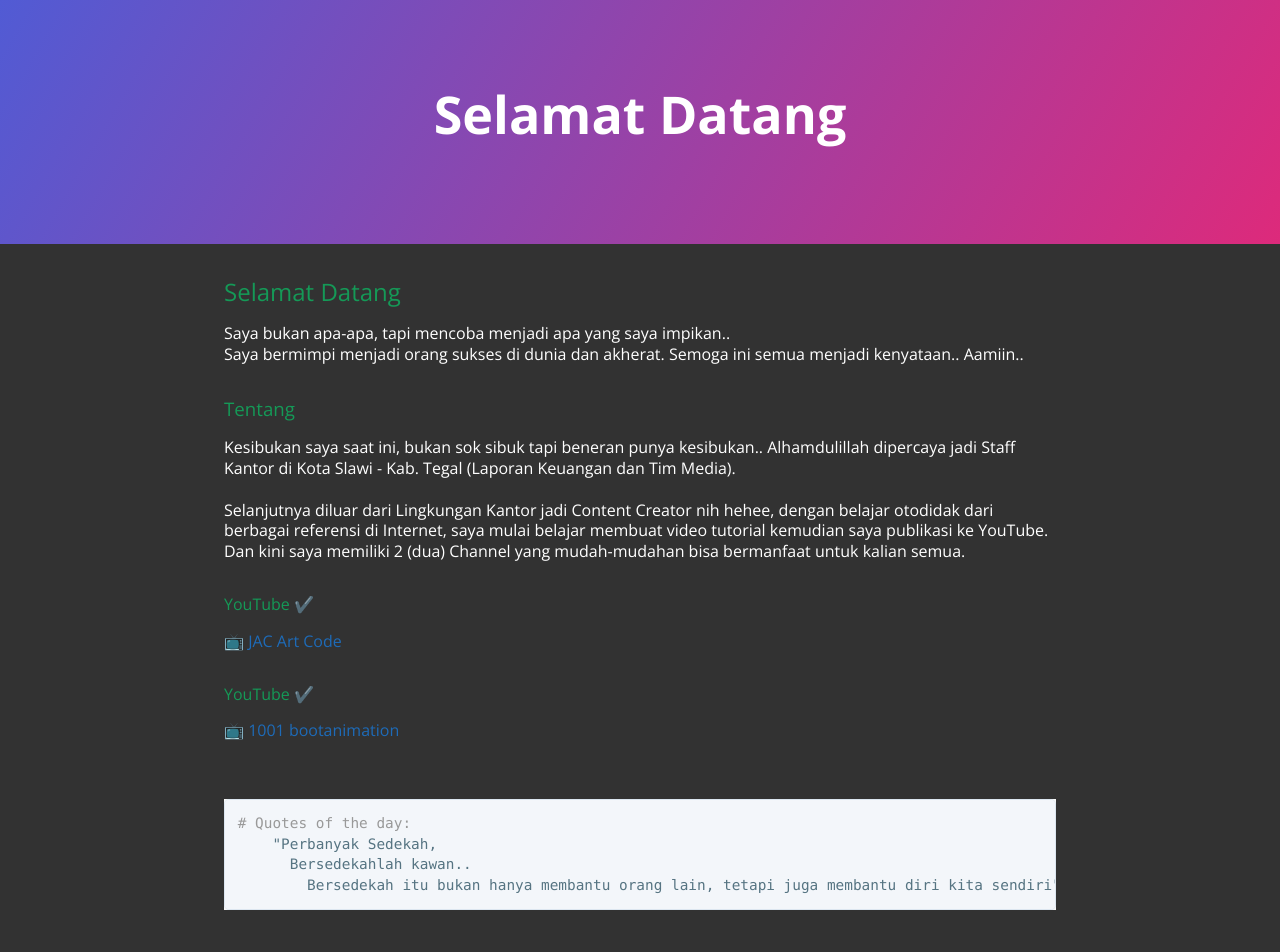
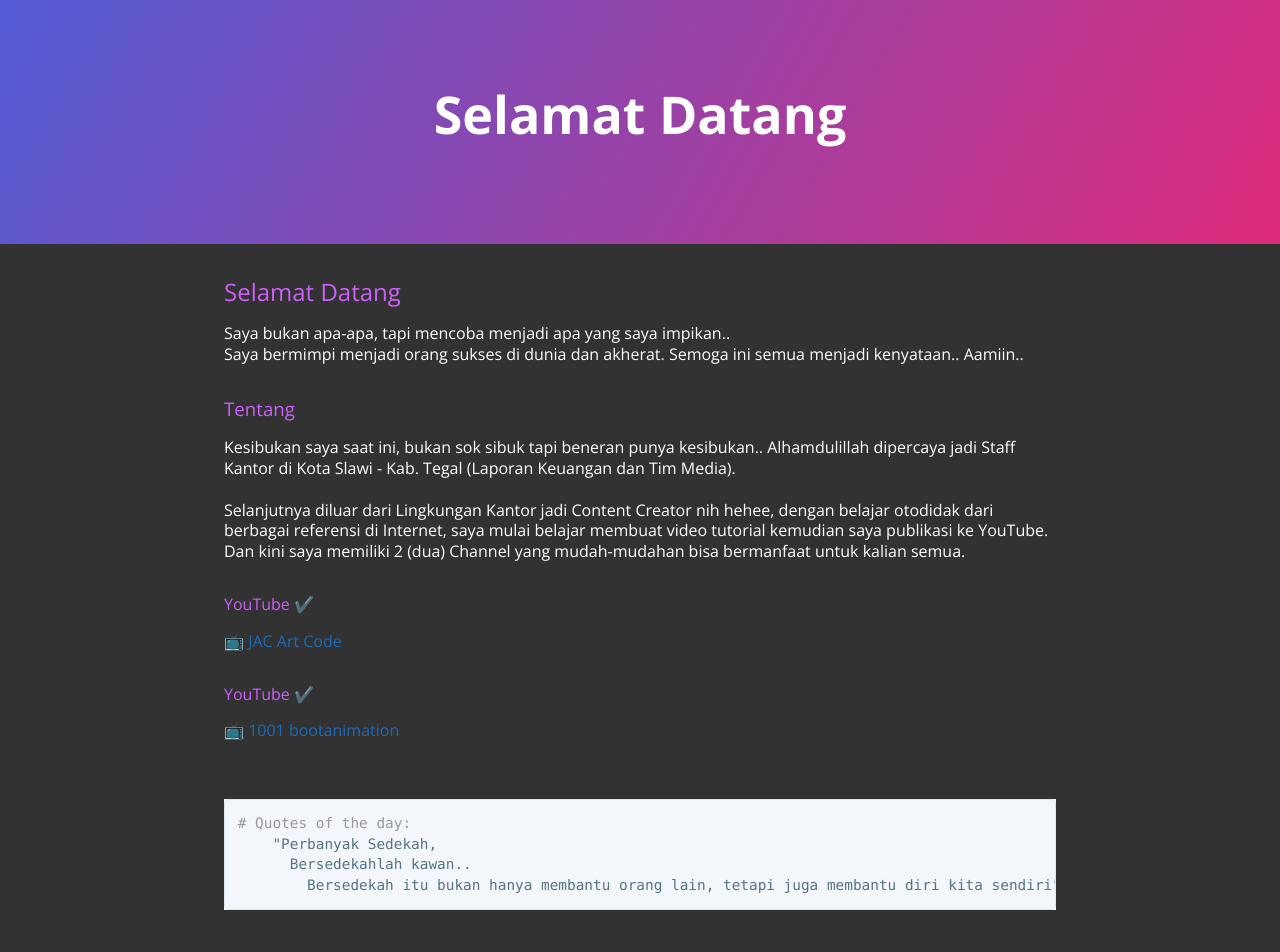
Before and after one commit to masjuni/masjuni.github.io, a Jekyll site: the page built from index.md, in a window 1280 px wide. Shown: the top 952 px of the page. Built offline with Jekyll 4.4.1, drawn with Linux system fonts in a browser that asks for light colours; our own code applies the rules of GitHub Pages for plain Markdown files; the repository's description, which GitHub fills in, is left out.

Commit message:
Update jekyll-theme-cayman.scss

```diff
--- a/_sass/jekyll-theme-cayman.scss
+++ b/_sass/jekyll-theme-cayman.scss
@@ -211,7 +211,7 @@ a {
     margin-top: 2rem;
     margin-bottom: 1rem;
     font-weight: normal;
-    color: $section-headings-color;
+    color: #cd5ffb;
   }
 
   p {
```
